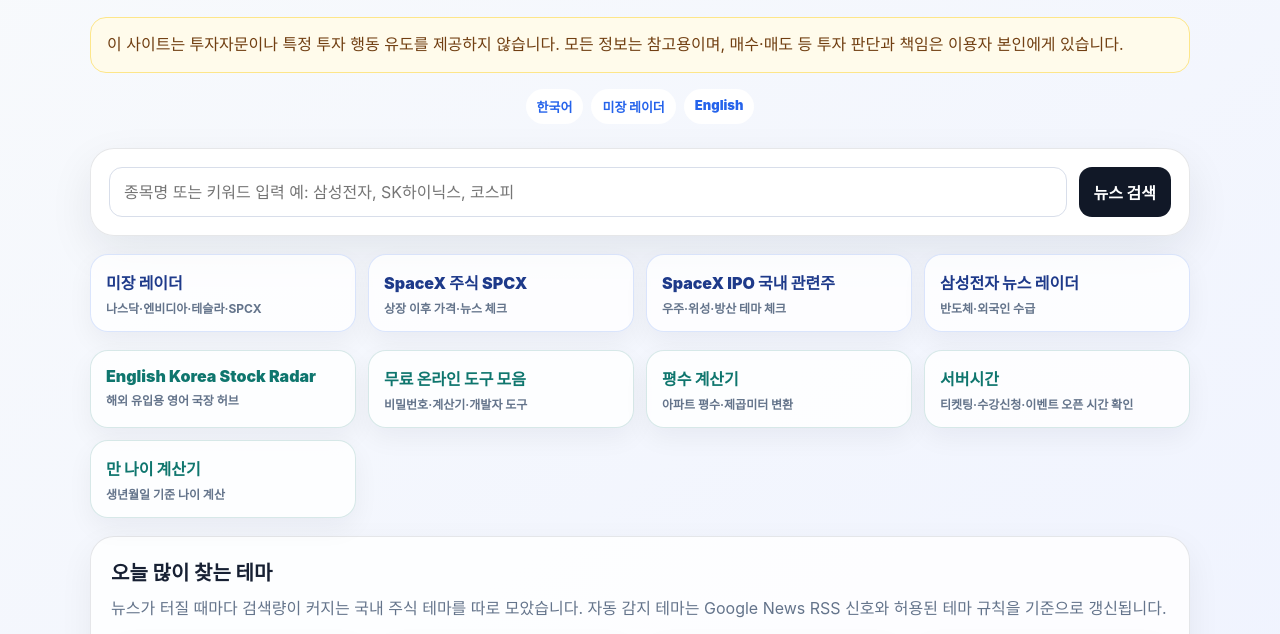
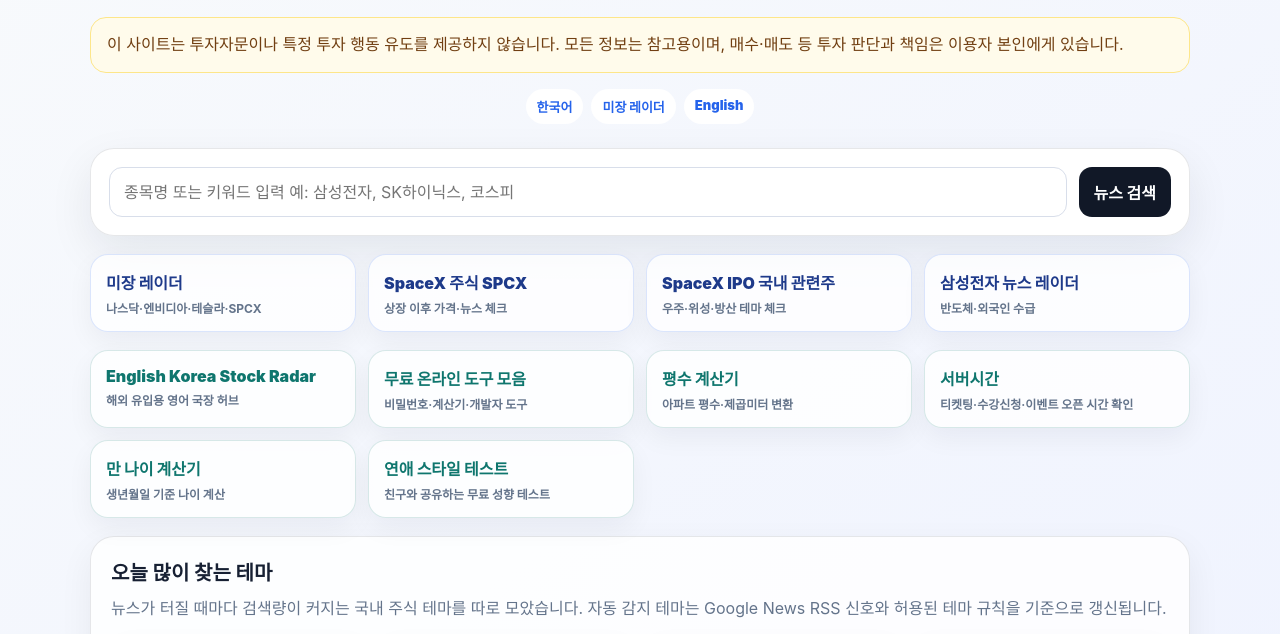
Before and after one commit to inma8743/stock-board, a plain HTML site: page index.html in a window 1280 px wide. Shown: the part 164-798 px from the top of the page. Drawn offline with Linux system fonts and the light colour scheme; a script that the page names is missing.

Commit message:
Link Type Lab KR

```diff
--- a/index.html
+++ b/index.html
@@ -215,6 +215,7 @@
       <a class="entry-link" href="https://area-calculator-dun.vercel.app/" data-track="entry_area_calculator">평수 계산기<span>아파트 평수·제곱미터 변환</span></a>
       <a class="entry-link" href="https://random-tools-kr.vercel.app/server-time.html" data-track="entry_server_time">서버시간<span>티켓팅·수강신청·이벤트 오픈 시간 확인</span></a>
       <a class="entry-link" href="https://age-calculator-mu-two.vercel.app/" data-track="entry_age_calculator">만 나이 계산기<span>생년월일 기준 나이 계산</span></a>
+      <a class="entry-link" href="https://type-lab-kr.vercel.app/" data-track="entry_type_lab">연애 스타일 테스트<span>친구와 공유하는 무료 성향 테스트</span></a>
     </nav>
 
     <section class="theme-board" aria-label="오늘 많이 찾는 주식 테마">
@@ -287,6 +288,7 @@
         <a href="https://area-calculator-dun.vercel.app/">평수 계산기</a>
         <a href="https://age-calculator-mu-two.vercel.app/">만 나이 계산기</a>
         <a href="https://random-tools-kr.vercel.app/">랜덤툴즈</a>
+        <a href="https://type-lab-kr.vercel.app/">연애 스타일 테스트</a>
         <a href="https://password-generator-self-seven.vercel.app/">비밀번호 생성기</a>
       </p>
     </section>
```
